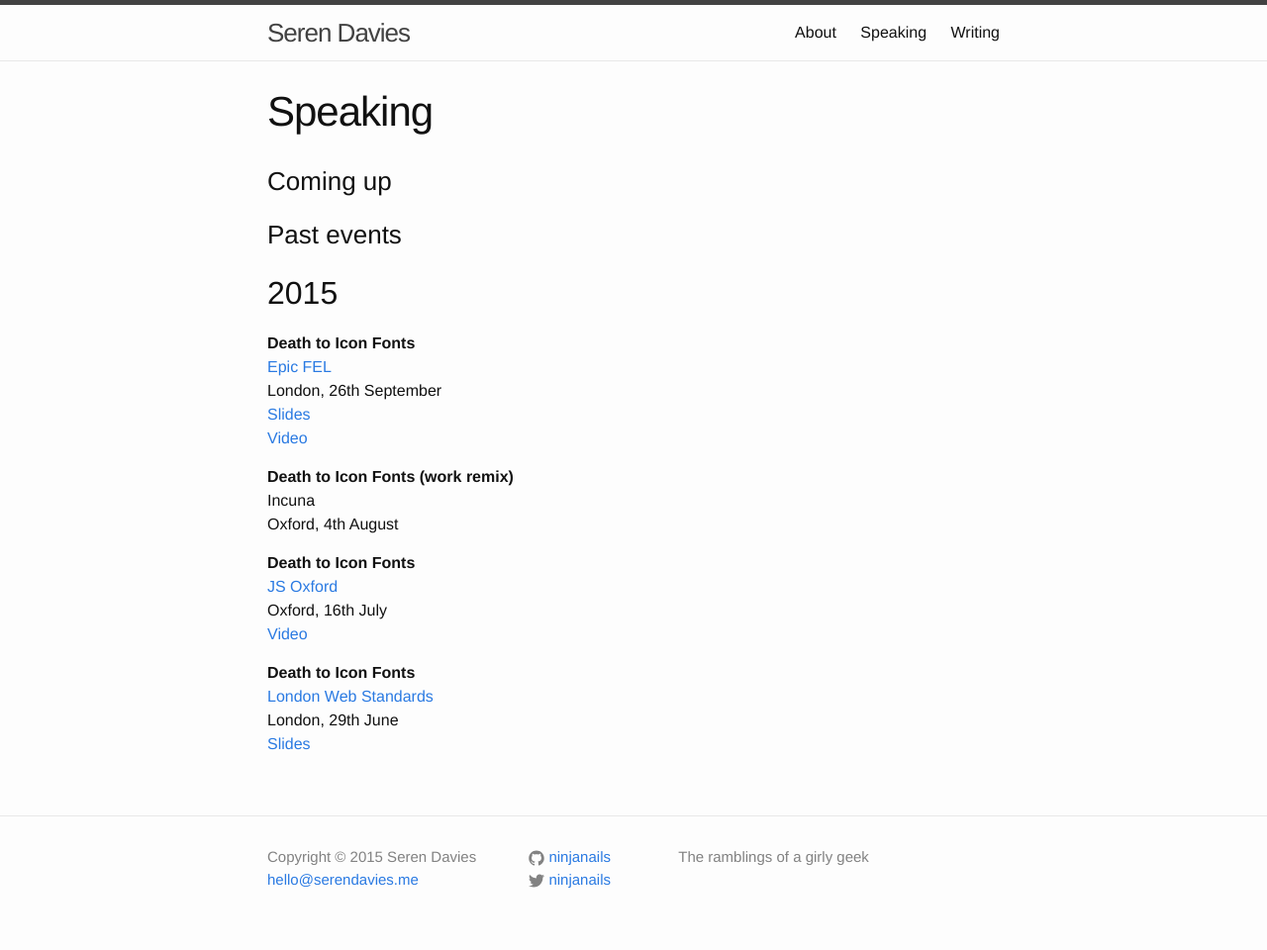
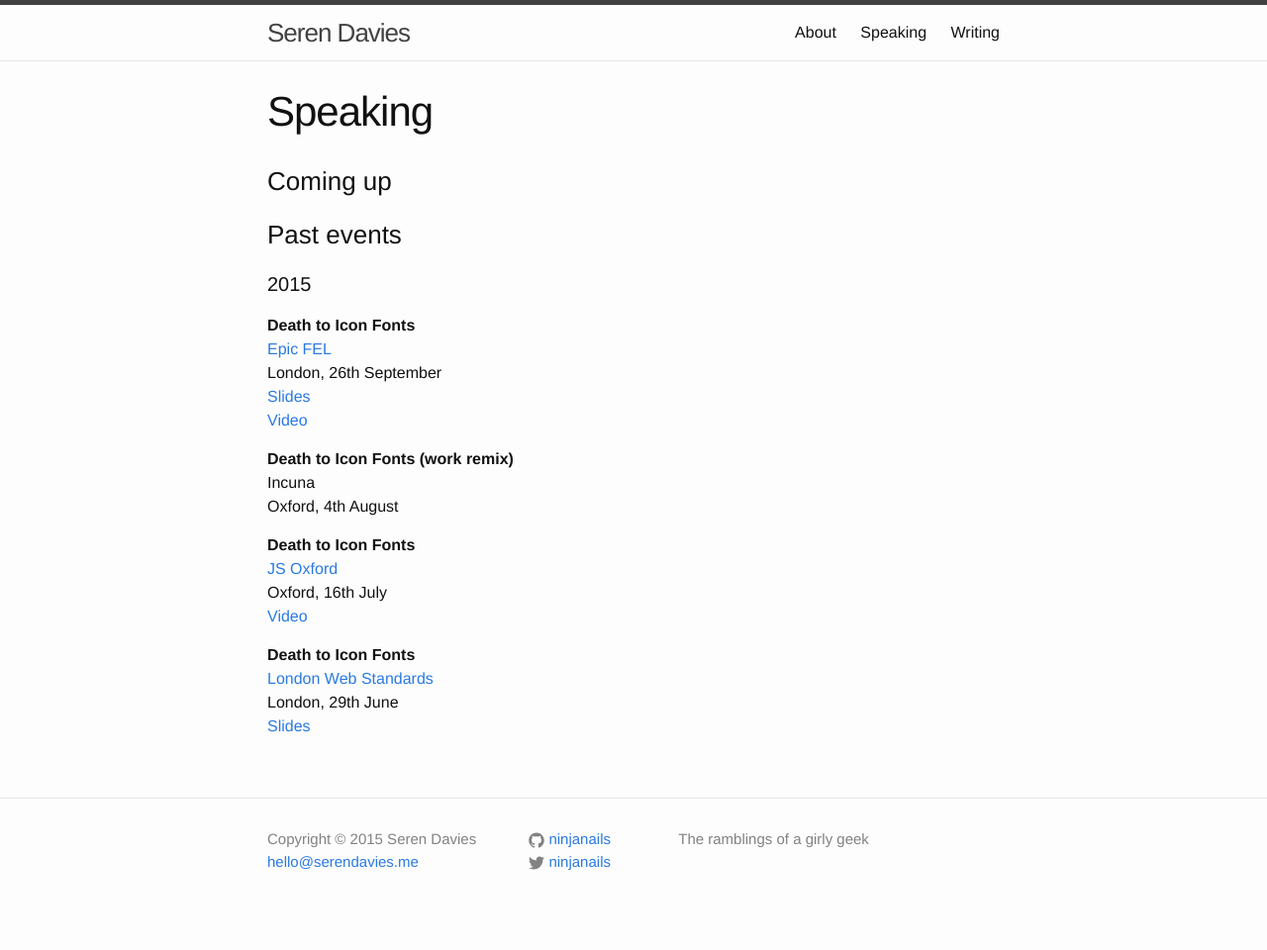
Before and after one commit to ninjanails/ninjanails.github.io, a Jekyll site: the page built from speaking.md, in a window 1280 px wide. Shown: the whole page at 99% size. Built offline with Jekyll 4.4.1, drawn with Linux system fonts in a browser that asks for light colours.

Commit message:
add # to year to make font smaller

```diff
--- a/speaking.md
+++ b/speaking.md
@@ -8,7 +8,7 @@ permalink: /speaking/
 
 ###Past events
 
-##2015
+####2015
 
 **Death to Icon Fonts** <br>
 [Epic FEL](http://www.frontendlondon.co.uk/epic) <br>
```
